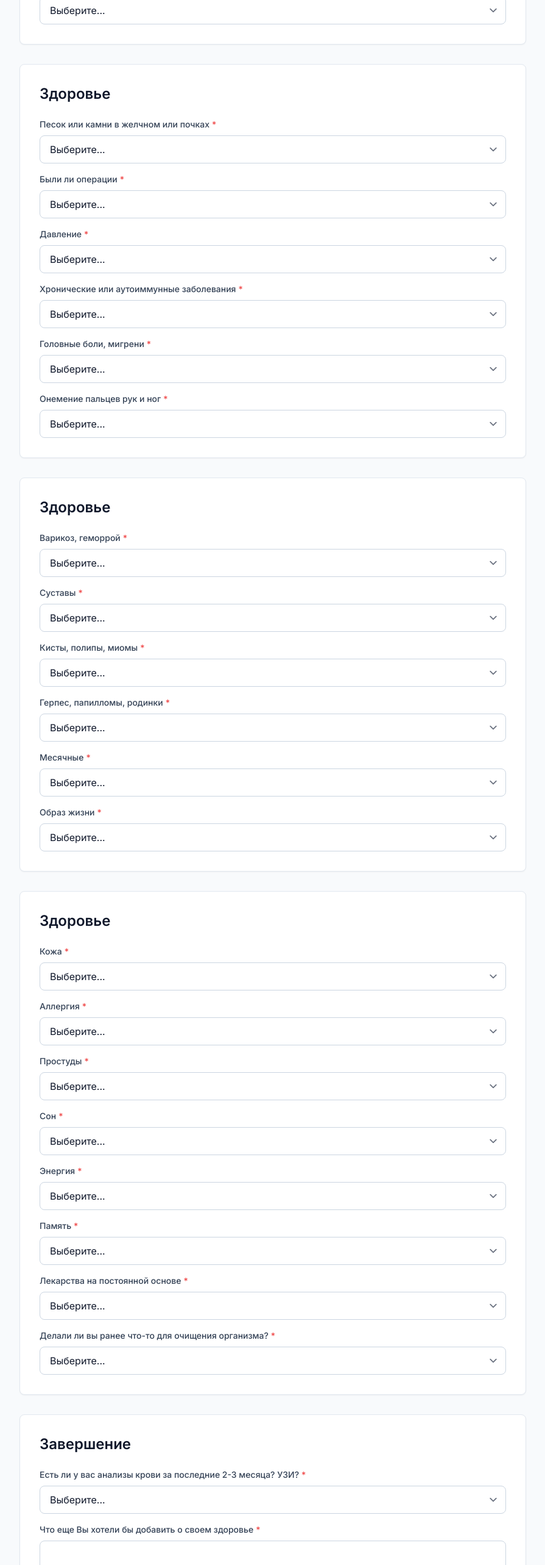
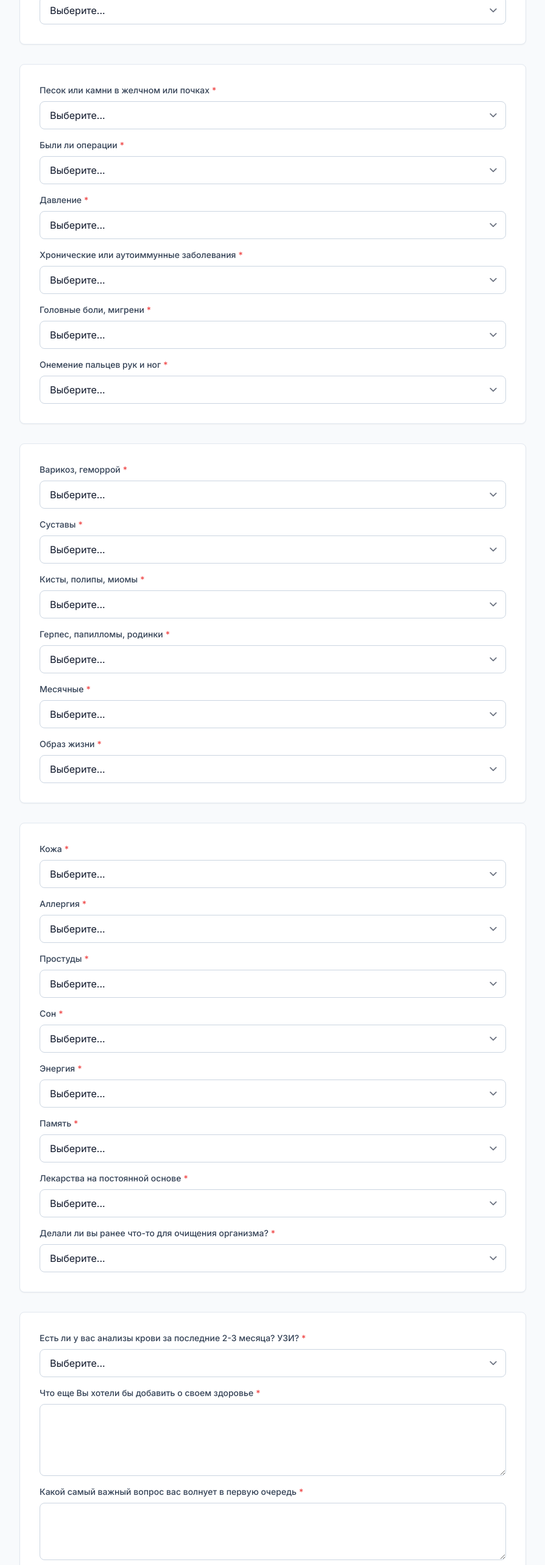
Before and after one commit to Anatoliiyastrebov/Jenny, a Next.js app: page /questionnaire/women in a window 1280 px wide. Shown: the part 1000-3566 px from the top of the page at 61% size, without its empty margins (192-1087 px from the left). Built offline with nearby package versions, Linux system fonts and the light colour scheme.

Commit message:
Убраны заголовки 'Здоровье' и 'Завершение' во всех анкетах

```diff
--- a/app/questionnaire/child/page.tsx
+++ b/app/questionnaire/child/page.tsx
@@ -134,7 +134,6 @@ export default function ChildQuestionnairePage() {
         transition={{ duration: 0.3, delay: 0.1 }}
         className="bg-white rounded-lg shadow-sm p-6 md:p-8 border border-medical-200"
       >
-        <h2 className="text-2xl font-semibold mb-6 text-medical-900">{q.infant.health}</h2>
         <div className="space-y-4">
           <FormField label={q.women.digestion} required error={errors.digestion?.message}>
             <select {...register('digestion')}>
@@ -288,7 +287,6 @@ export default function ChildQuestionnairePage() {
         transition={{ duration: 0.3, delay: 0.3 }}
         className="bg-white rounded-lg shadow-sm p-6 md:p-8 border border-medical-200"
       >
-        <h2 className="text-2xl font-semibold mb-6 text-medical-900">{q.child.completion}</h2>
         <div className="space-y-4">
           <FormField label={q.men.mainProblem} required error={errors.mainProblem?.message}>
             <textarea {...register('mainProblem')} rows={3} />
--- a/app/questionnaire/infant/page.tsx
+++ b/app/questionnaire/infant/page.tsx
@@ -134,7 +134,6 @@ export default function InfantQuestionnairePage() {
         transition={{ duration: 0.3, delay: 0.1 }}
         className="bg-white rounded-lg shadow-sm p-6 md:p-8 border border-medical-200"
       >
-        <h2 className="text-2xl font-semibold mb-6 text-medical-900">{q.infant.health}</h2>
         <div className="space-y-4">
           <FormField label={q.women.digestion} required error={errors.digestion?.message}>
             <select {...register('digestion')}>
@@ -311,7 +310,6 @@ export default function InfantQuestionnairePage() {
         transition={{ duration: 0.3, delay: 0.4 }}
         className="bg-white rounded-lg shadow-sm p-6 md:p-8 border border-medical-200"
       >
-        <h2 className="text-2xl font-semibold mb-6 text-medical-900">{q.infant.completion}</h2>
         <div className="space-y-4">
           <FormField label={q.infant.additional} required error={errors.additional?.message}>
             <textarea {...register('additional')} rows={4} />
--- a/app/questionnaire/men/page.tsx
+++ b/app/questionnaire/men/page.tsx
@@ -134,7 +134,6 @@ export default function MenQuestionnairePage() {
         transition={{ duration: 0.3, delay: 0.1 }}
         className="bg-white rounded-lg shadow-sm p-6 md:p-8 border border-medical-200"
       >
-        <h2 className="text-2xl font-semibold mb-6 text-medical-900">{q.men.health}</h2>
         <div className="space-y-4">
           <FormField label={q.men.weightSatisfaction} required error={errors.weightSatisfaction?.message}>
             <select {...register('weightSatisfaction')}>
@@ -215,7 +214,6 @@ export default function MenQuestionnairePage() {
         transition={{ duration: 0.3, delay: 0.2 }}
         className="bg-white rounded-lg shadow-sm p-6 md:p-8 border border-medical-200"
       >
-        <h2 className="text-2xl font-semibold mb-6 text-medical-900">{q.men.health}</h2>
         <div className="space-y-4">
           <FormField label={q.men.headaches} required error={errors.headaches?.message}>
             <select {...register('headaches')}>
@@ -306,7 +304,6 @@ export default function MenQuestionnairePage() {
         transition={{ duration: 0.3, delay: 0.3 }}
         className="bg-white rounded-lg shadow-sm p-6 md:p-8 border border-medical-200"
       >
-        <h2 className="text-2xl font-semibold mb-6 text-medical-900">{q.men.health}</h2>
         <div className="space-y-4">
           <FormField label={q.women.sleep} required error={errors.sleep?.message}>
             <select {...register('sleep')}>
--- a/app/questionnaire/women/page.tsx
+++ b/app/questionnaire/women/page.tsx
@@ -214,9 +214,6 @@ export default function WomenQuestionnairePage() {
         transition={{ duration: 0.3, delay: 0.1 }}
         className="bg-white rounded-lg shadow-sm p-6 md:p-8 border border-medical-200"
       >
-        <h2 className="text-2xl font-semibold mb-6 text-medical-900">
-          {q.women.health}
-        </h2>
         <div className="space-y-4">
           <FormField label={q.women.stones} required error={errors.stones?.message}>
             <select {...register('stones')}>
@@ -294,9 +291,6 @@ export default function WomenQuestionnairePage() {
         transition={{ duration: 0.3, delay: 0.15 }}
         className="bg-white rounded-lg shadow-sm p-6 md:p-8 border border-medical-200"
       >
-        <h2 className="text-2xl font-semibold mb-6 text-medical-900">
-          {q.women.health}
-        </h2>
         <div className="space-y-4">
           <FormField label={q.women.varicose} required error={errors.varicose?.message}>
             <select {...register('varicose')}>
@@ -384,9 +378,6 @@ export default function WomenQuestionnairePage() {
         transition={{ duration: 0.3, delay: 0.2 }}
         className="bg-white rounded-lg shadow-sm p-6 md:p-8 border border-medical-200"
       >
-        <h2 className="text-2xl font-semibold mb-6 text-medical-900">
-          {q.women.health}
-        </h2>
         <div className="space-y-4">
           <FormField label={q.women.skin} required error={errors.skin?.message}>
             <select {...register('skin')}>
@@ -489,9 +480,6 @@ export default function WomenQuestionnairePage() {
         transition={{ duration: 0.3, delay: 0.25 }}
         className="bg-white rounded-lg shadow-sm p-6 md:p-8 border border-medical-200"
       >
-        <h2 className="text-2xl font-semibold mb-6 text-medical-900">
-          {q.women.completion}
-        </h2>
         <div className="space-y-4">
           <FormField label={q.women.hasTests} required error={errors.hasTests?.message}>
             <select {...register('hasTests')}>
```
